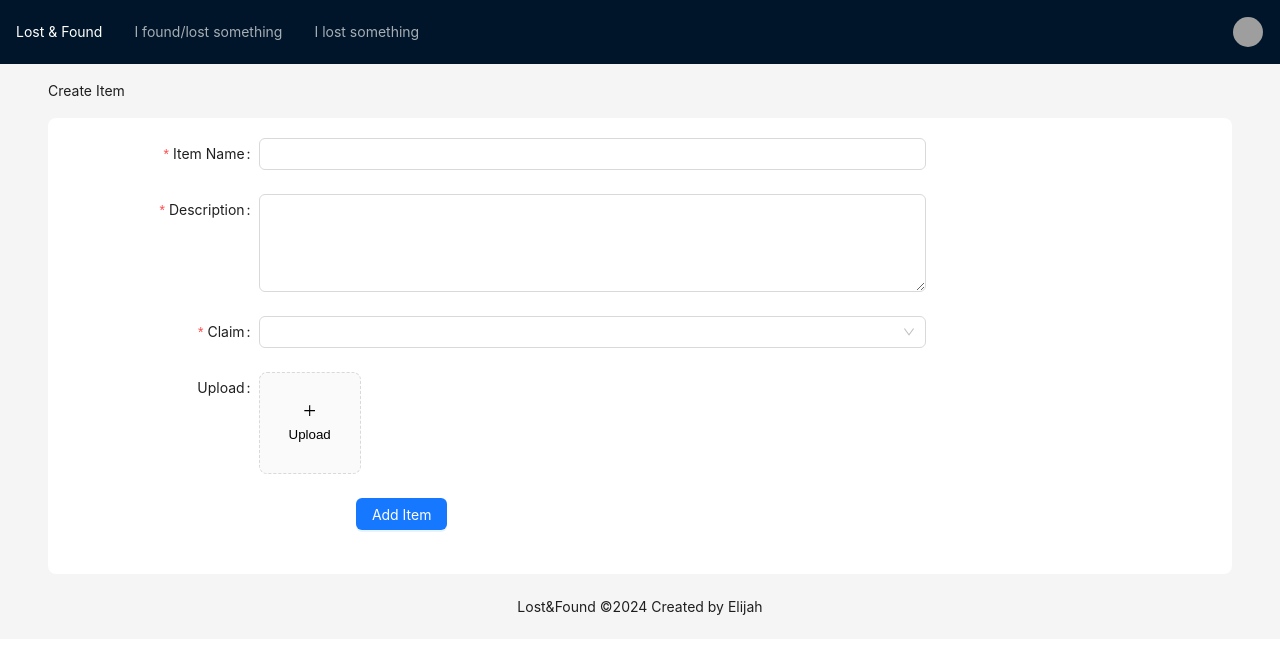
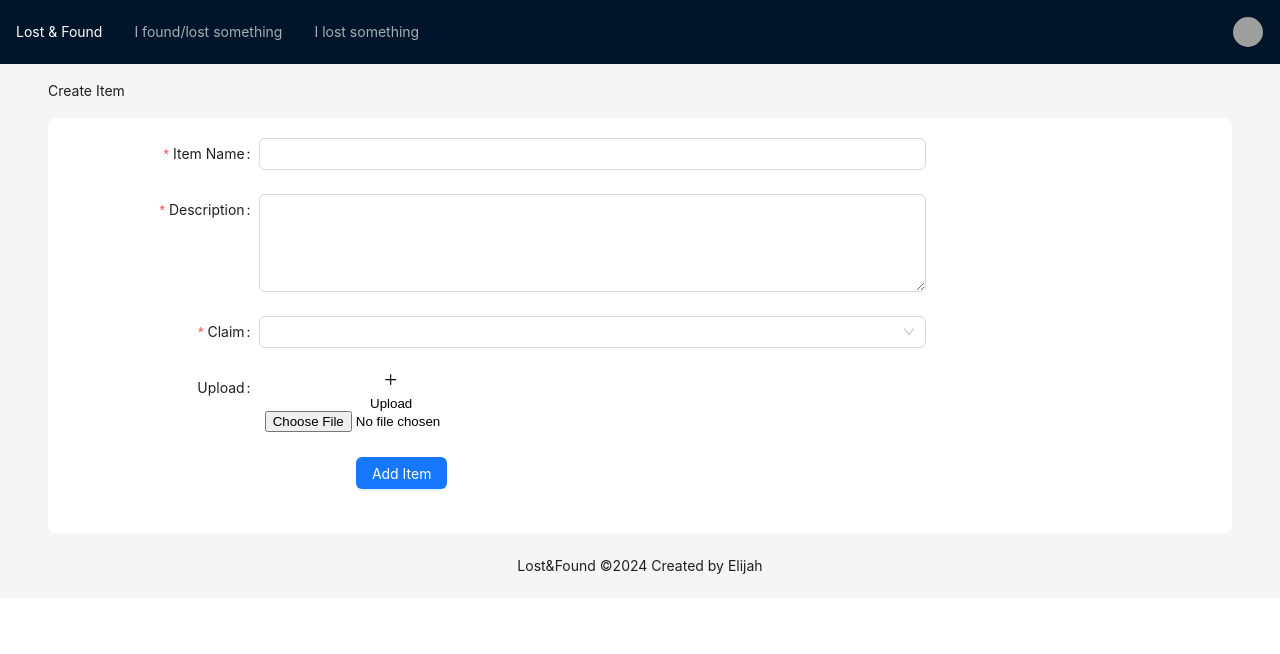
Before and after one commit to Everyday465/ecp-new, a React (Vite) app: page /createItem in a window 1280 px wide. Shown: the top 654 px of the page. Built offline with nearby package versions, Linux system fonts and the light colour scheme; no server answers; grey boxes are pictures that could not be loaded; what aws-amplify would draw is missing.

Commit message:
add image

```diff
--- a/src/pages/createItem.tsx
+++ b/src/pages/createItem.tsx
@@ -2,12 +2,12 @@
 import React, { useState } from "react";
 import { PlusOutlined } from "@ant-design/icons";
 import { Button, Form, Input, Select, Upload, Layout, Breadcrumb, message, theme } from "antd";
+import { uploadData } from 'aws-amplify/storage';
+import type { Schema } from "../../amplify/data/resource";
+import { generateClient } from "aws-amplify/data";
 
 const { TextArea } = Input;
 const { Content, Footer } = Layout;
-
-import type { Schema } from "../../amplify/data/resource";
-import { generateClient } from "aws-amplify/data";
 
 const client = generateClient<Schema>();
 console.log(client);
@@ -26,6 +26,11 @@ const App: React.FC = () => {
 
   const [form] = Form.useForm();
   const [loading, setLoading] = useState(false);
+  const [file, setFile] = useState<File | null>(null); // File state
+
+  const handleFileChange = (event: any) => {
+    setFile(event.target.files[0]); // Set the selected file
+  };
 
   const handleSubmit = async (values: any) => {
     setLoading(true);
@@ -34,6 +39,21 @@ const App: React.FC = () => {
       console.log("Submitting values:", values);
 
       const { itemName, description, status } = values;
+
+      // Check if file is selected, if so, upload to S3
+      let fileKey = "";
+      if (file) {
+        // Upload the file to S3
+        const fileKey = `uploads/${Date.now()}_${file.name}`; // Create a unique file name
+        await uploadData({
+            path: fileKey,
+            data: file,
+            options: {
+              // Specify a target bucket using name assigned in Amplify Backend
+              bucket: 'ca-as1-lostnfound'
+            }
+          }).result;
+      }
 
       // Log if client.models.Item is available
       console.log(client?.models?.Item);
@@ -48,6 +68,7 @@ const App: React.FC = () => {
         description,
         status,
         foundLostBy: "Anonymous", // Adjust if you have user information to pass
+        imageUrl: fileKey,
       });
 
       console.log("Created new item:", newItem);
@@ -114,10 +135,14 @@ const App: React.FC = () => {
               valuePropName="fileList"
               getValueFromEvent={normFile}
             >
-              <Upload action="/upload.do" listType="picture-card">
+              <Upload
+                beforeUpload={() => false} // Disable automatic upload
+                showUploadList={false} // Hide the default list
+              >
                 <button style={{ border: 0, background: "none" }} type="button">
                   <PlusOutlined />
                   <div style={{ marginTop: 8 }}>Upload</div>
+                  <input type="file" onChange={handleFileChange} />
                 </button>
               </Upload>
             </Form.Item>
```
Also changed, not shown: 1 other file (tests, documents, lock files or other folders). Lines whose indentation alone changed are shown as unchanged.
